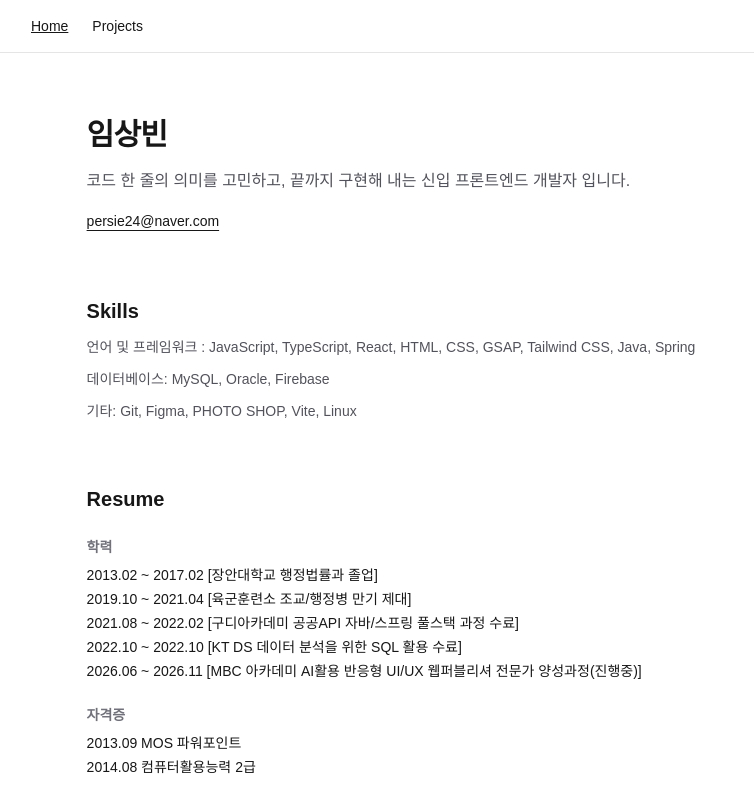
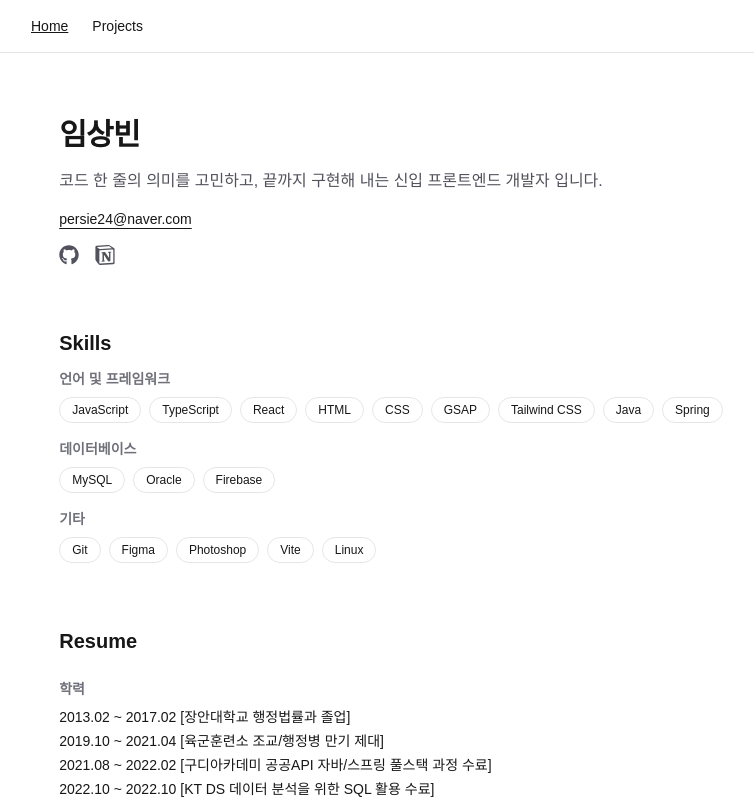
Before and after one commit to lym-bin/sangbin-dev, a Next.js app: page / in a window 1280 px wide. Shown: the top 800 px of the page, without its empty margins (249-1003 px from the left). Built offline with nearby package versions, Linux system fonts and the light colour scheme.

Commit message:
GitHub/Notion 링크와 GSAP 스킬 칩 애니메이션 추가

```diff
--- a/package.json
+++ b/package.json
@@ -9,9 +9,12 @@
     "lint": "eslint"
   },
   "dependencies": {
+    "gsap": "^3.15.0",
+    "lucide-react": "^1.47.0",
     "next": "16.3.5",
     "react": "19.2.8",
-    "react-dom": "19.2.8"
+    "react-dom": "19.2.8",
+    "react-icons": "^5.7.0"
   },
   "devDependencies": {
     "@tailwindcss/postcss": "^4",
--- a/src/app/page.tsx
+++ b/src/app/page.tsx
@@ -1,5 +1,9 @@
 import Link from "next/link";
+import { FaGithub } from "react-icons/fa";
+import { SiNotion } from "react-icons/si";
 import { projects } from "@/data/projects";
+import SkillChips from "@/components/SkillChips";
+
 export default function Home() {
   return (
     <main className="mx-auto flex max-w-3xl flex-col gap-16 px-6 py-16">
@@ -9,28 +13,33 @@ export default function Home() {
           코드 한 줄의 의미를 고민하고, 끝까지 구현해 내는 신입 프론트엔드
           개발자 입니다.
         </p>
-        <p>
+        <a
+          href="mailto:persie24@naver.com"
+          className="text-sm font-medium underline underline-offset-4"
+        >
+          persie24@naver.com
+        </a>
+        <div className="flex items-center gap-4">
           <a
-            href="mailto:persie24@naver.com"
-            className="text-sm font-medium underline underline-offset-4"
+            href="https://github.com/lym-bin"
+            aria-label="GitHub"
+            className="text-zinc-600 hover:text-zinc-950 dark:text-zinc-400 dark:hover:text-zinc-50"
           >
-            persie24@naver.com
+            <FaGithub size={20} />
           </a>
-        </p>
+          <a
+            href="https://app.notion.com/p/Frontend-Portfolio-b43e7e42ec0882f4951d818987cefb4d?source=copy_link"
+            aria-label="Notion"
+            className="text-zinc-600 hover:text-zinc-950 dark:text-zinc-400 dark:hover:text-zinc-50"
+          >
+            <SiNotion size={20} />
+          </a>
+        </div>
       </section>
 
       <section className="flex flex-col gap-3">
         <h2 className="text-xl font-semibold">Skills</h2>
-        <p className="text-sm text-zinc-600 dark:text-zinc-400">
-          언어 및 프레임워크 : JavaScript, TypeScript, React, HTML, CSS, GSAP,
-          Tailwind CSS, Java, Spring
-        </p>
-        <p className="text-sm text-zinc-600 dark:text-zinc-400">
-          데이터베이스: MySQL, Oracle, Firebase
-        </p>
-        <p className="text-sm text-zinc-600 dark:text-zinc-400">
-          기타: Git, Figma, PHOTO SHOP, Vite, Linux
-        </p>
+        <SkillChips />
       </section>
 
       <section className="flex flex-col gap-6">
--- /dev/null
+++ b/src/components/SkillChips.tsx
@@ -0,0 +1,78 @@
+"use client";
+
+import { useEffect, useRef } from "react";
+import gsap from "gsap";
+
+const skillGroups = [
+  {
+    category: "언어 및 프레임워크",
+    skills: [
+      "JavaScript",
+      "TypeScript",
+      "React",
+      "HTML",
+      "CSS",
+      "GSAP",
+      "Tailwind CSS",
+      "Java",
+      "Spring",
+    ],
+  },
+  {
+    category: "데이터베이스",
+    skills: ["MySQL", "Oracle", "Firebase"],
+  },
+  {
+    category: "기타",
+    skills: ["Git", "Figma", "Photoshop", "Vite", "Linux"],
+  },
+];
+
+export default function SkillChips() {
+  const containerRef = useRef<HTMLDivElement>(null);
+
+  useEffect(() => {
+    const chips = containerRef.current?.querySelectorAll(".skill-chip");
+    if (!chips) return;
+
+    gsap.from(chips, {
+      opacity: 0,
+      y: 8,
+      duration: 0.4,
+      stagger: 0.03,
+      ease: "power2.out",
+    });
+  }, []);
+
+  const handleEnter = (e: React.MouseEvent<HTMLSpanElement>) => {
+    gsap.to(e.currentTarget, { scale: 1.1, duration: 0.2, ease: "power2.out" });
+  };
+
+  const handleLeave = (e: React.MouseEvent<HTMLSpanElement>) => {
+    gsap.to(e.currentTarget, { scale: 1, duration: 0.2, ease: "power2.out" });
+  };
+
+  return (
+    <div ref={containerRef} className="flex flex-col gap-4">
+      {skillGroups.map((group) => (
+        <div key={group.category} className="flex flex-col gap-2">
+          <h3 className="text-sm font-semibold text-zinc-500">
+            {group.category}
+          </h3>
+          <div className="flex flex-wrap gap-2">
+            {group.skills.map((skill) => (
+              <span
+                key={skill}
+                onMouseEnter={handleEnter}
+                onMouseLeave={handleLeave}
+                className="skill-chip inline-block rounded-full border border-black/10 px-3 py-1 text-xs dark:border-white/10"
+              >
+                {skill}
+              </span>
+            ))}
+          </div>
+        </div>
+      ))}
+    </div>
+  );
+}
```
Also changed, not shown: 1 other file (tests, documents, lock files or other folders).
